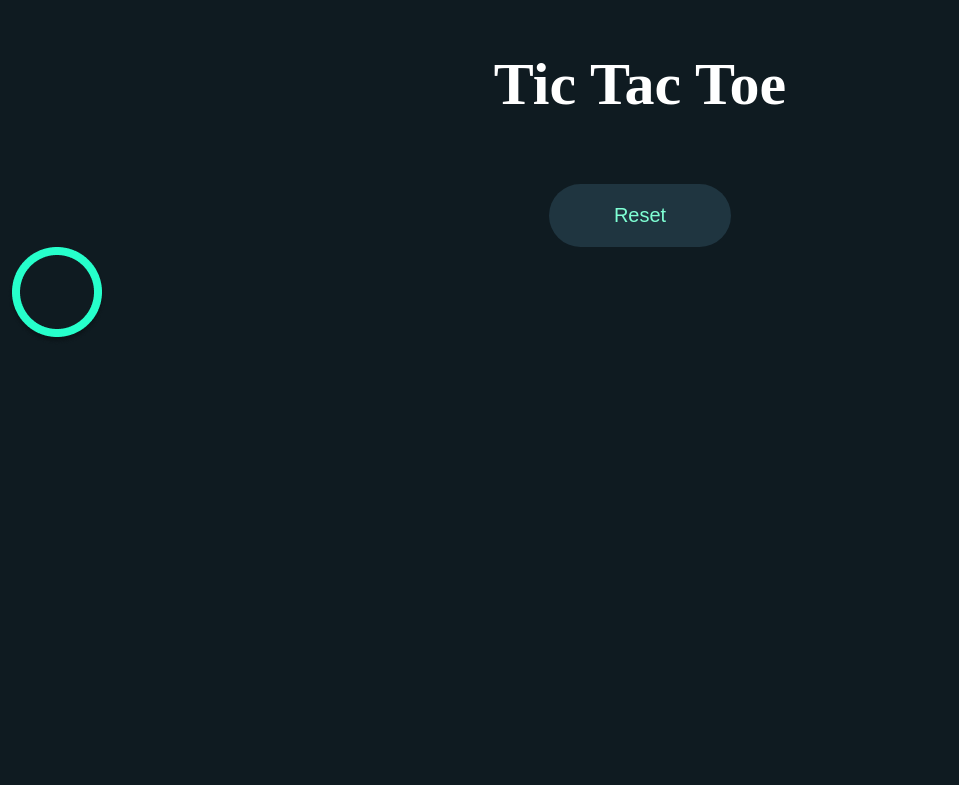
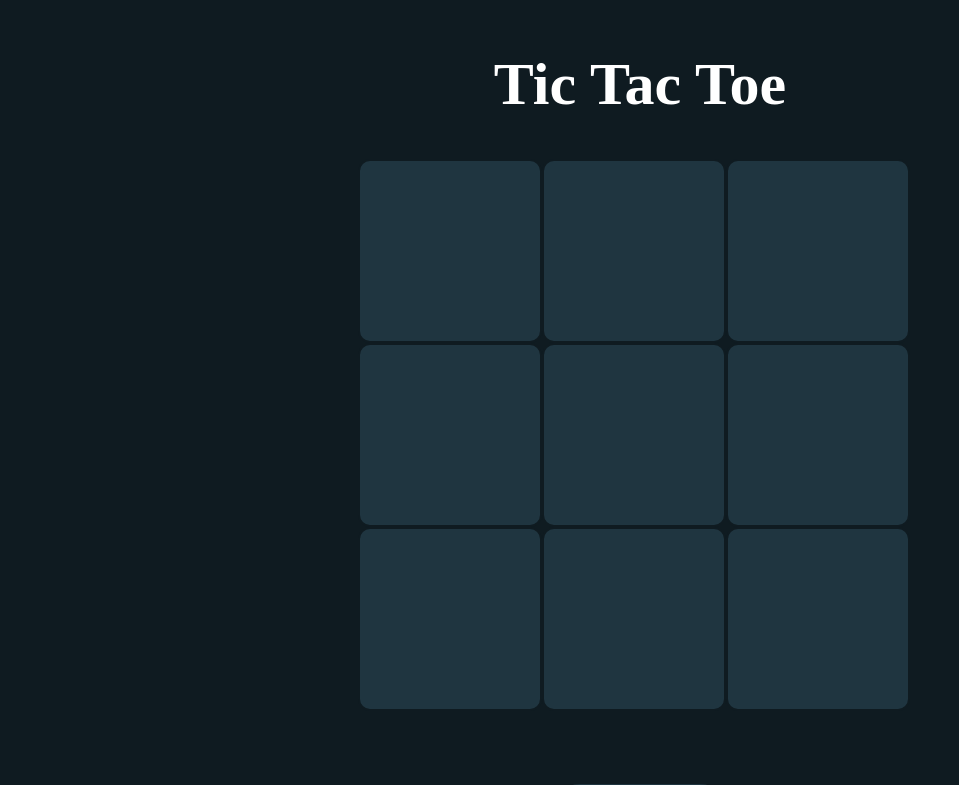
Before and after one commit to sabbirsami/tic-tac-toe-reactjs, a React (Vite) app: page / in a window 1280 px wide. Shown: the top 785 px of the page, without its empty margins (0-959 px from the left). Built offline with nearby package versions, Linux system fonts and the light colour scheme.

Commit message:
set besic style

```diff
--- a/src/Components/TicTacToe.jsx
+++ b/src/Components/TicTacToe.jsx
@@ -10,7 +10,23 @@
         <div>
             <div className="container">
                 <h1 className="title">Tic Tac Toe </h1>
-                <div className="board"></div>
+                <div className="board">
+                    <div className="row1">
+                        <div className="boxes"></div>
+                        <div className="boxes"></div>
+                        <div className="boxes"></div>
+                    </div>
+                    <div className="row2">
+                        <div className="boxes"></div>
+                        <div className="boxes"></div>
+                        <div className="boxes"></div>
+                    </div>
+                    <div className="row3">
+                        <div className="boxes"></div>
+                        <div className="boxes"></div>
+                        <div className="boxes"></div>
+                    </div>
+                </div>
                 <button className="reset">Reset</button>
             </div>
             <img src={circleIcon} alt="" />
--- a/src/Style.css
+++ b/src/Style.css
@@ -20,4 +20,20 @@
     color: aquamarine;
     margin-top: 25px;
     padding: 20px 65px;
+    cursor: pointer;
 }
+.container .board {
+    height: 600px;
+    width: 564px;
+    display: flex;
+    margin: auto;
+}
+.container .board .boxes {
+    display: flex;
+    height: 180px;
+    width: 180px;
+    background-color: #1f3540;
+    border: 2px solid #0f1b21;
+    border-radius: 12px;
+    cursor: pointer;
+}
```
